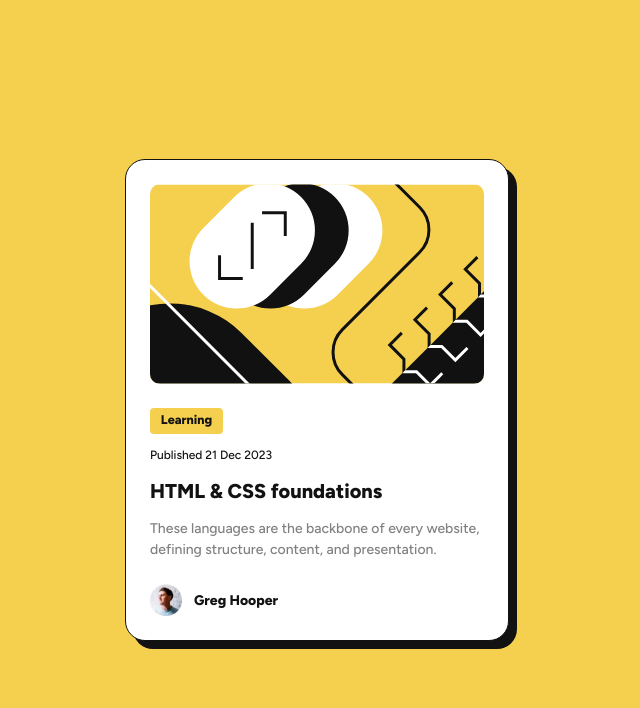
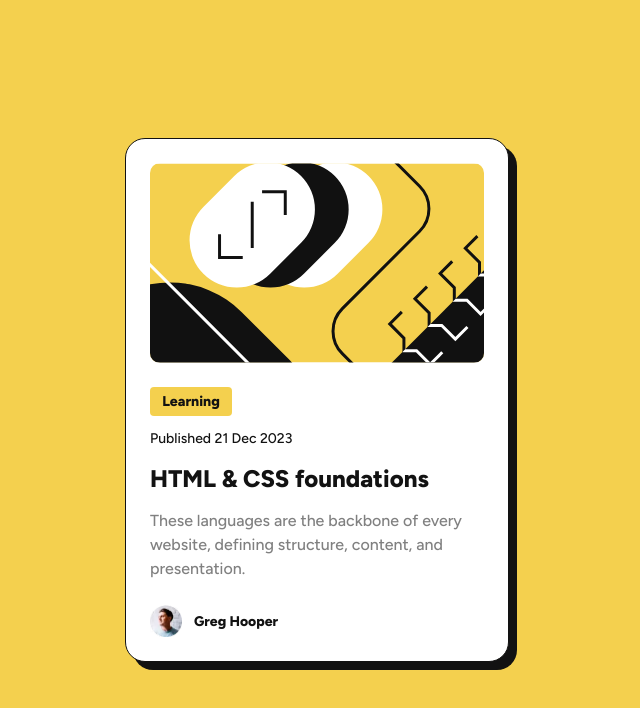
Before and after one commit to OniOdd/blog-preview-card, a plain HTML site: page index.html in a window 1280 px wide. Shown: the whole page, without its empty margins (323-963 px from the left). Drawn offline with Linux system fonts and the light colour scheme.

Commit message:
Desktop version is ready.

```diff
--- a/css/styles.css
+++ b/css/styles.css
@@ -149,3 +149,23 @@ a {
 .preview-card__author-name {
   font-weight: 800;
 }
+
+/* Media queries */
+
+@media (min-width: 434px) {
+  .preview-card__badge {
+    font-size: 0.885rem;
+  }
+
+  .preview-card__publish-date {
+    font-size: 0.875rem;
+  }
+
+  .preview-card__title {
+    font-size: 1.5rem;
+  }
+
+  .preview-card__description {
+    font-size: 1rem;
+  }
+}
```
